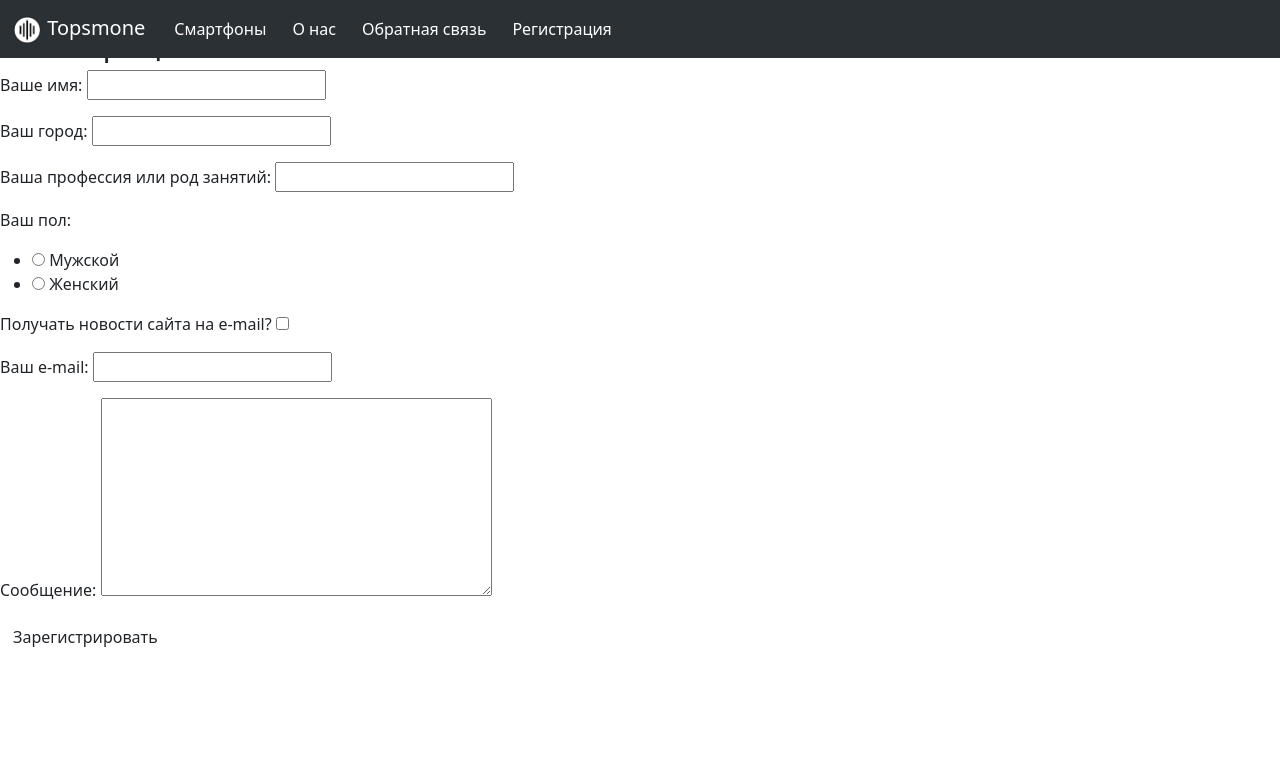
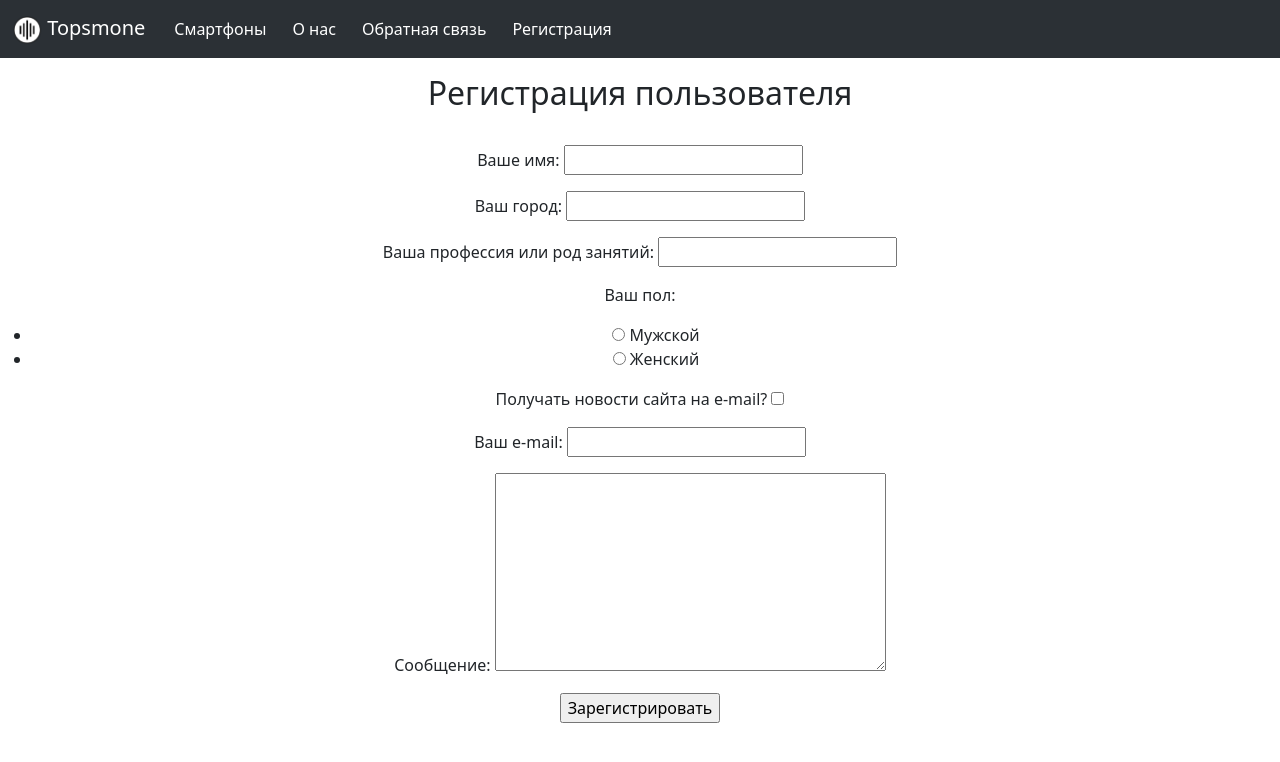
Before and after one commit to Shensitt/Topsmone, a Django app: template App/templates/App/registration.html in a window 1280 px wide. Shown: the top 762 px of the page. Run offline with Django 3.2, Linux system fonts and the light colour scheme; the template is opened without the code that fills it: values that come from a table or form of the project are taken from there, others are empty; some libraries are stand-ins or nearby versions.

Commit message:
изменена регистрация

```diff
--- a/App/templates/App/registration.html
+++ b/App/templates/App/registration.html
@@ -5,16 +5,26 @@
 <link rel="stylesheet" type="text/css" href="{% static 'styles/bootstrap.css' %}">
 <link rel="stylesheet" type="text/css" href="{% static 'styles/site.css' %}">
 
-<h2>
+<h2 style="padding-top:50px; text-align:center">
     Регистрация пользователя
 </h2>
-<form method="POST" >
+<form method="POST" style="padding-top:25px; text-align:center" >
     {% csrf_token %}
     <div>
         {{regform.as_p}}
-        <button type="submit" class="save btn btn-default">
-            Зарегистрировать
-        </button>
+        <input type="submit" value="Зарегистрировать" id="send">
+        <script>
+            function b_color_in() {
+                $('#send').css('background-color', '#DBDFEA');
+                $('#send').css('color', 'Black');
+            }
+            function b_color_out() {
+                $('#send').css('background-color', '');
+                $('#send').css('color', '');
+            }
+            $('#send').mouseover(b_color_in);
+            $('#send').mouseout(b_color_out);
+        </script>
     </div>
 </form>
 
--- a/Topsmone/settings.py
+++ b/Topsmone/settings.py
@@ -102,7 +102,7 @@ AUTH_PASSWORD_VALIDATORS = [
 
 # Internationalization
 # https://docs.djangoproject.com/en/2.1/topics/i18n/
-LANGUAGE_CODE = 'en-us'
+LANGUAGE_CODE = 'ru-ru'
 TIME_ZONE = 'UTC'
 USE_I18N = True
 USE_L10N = True
```
